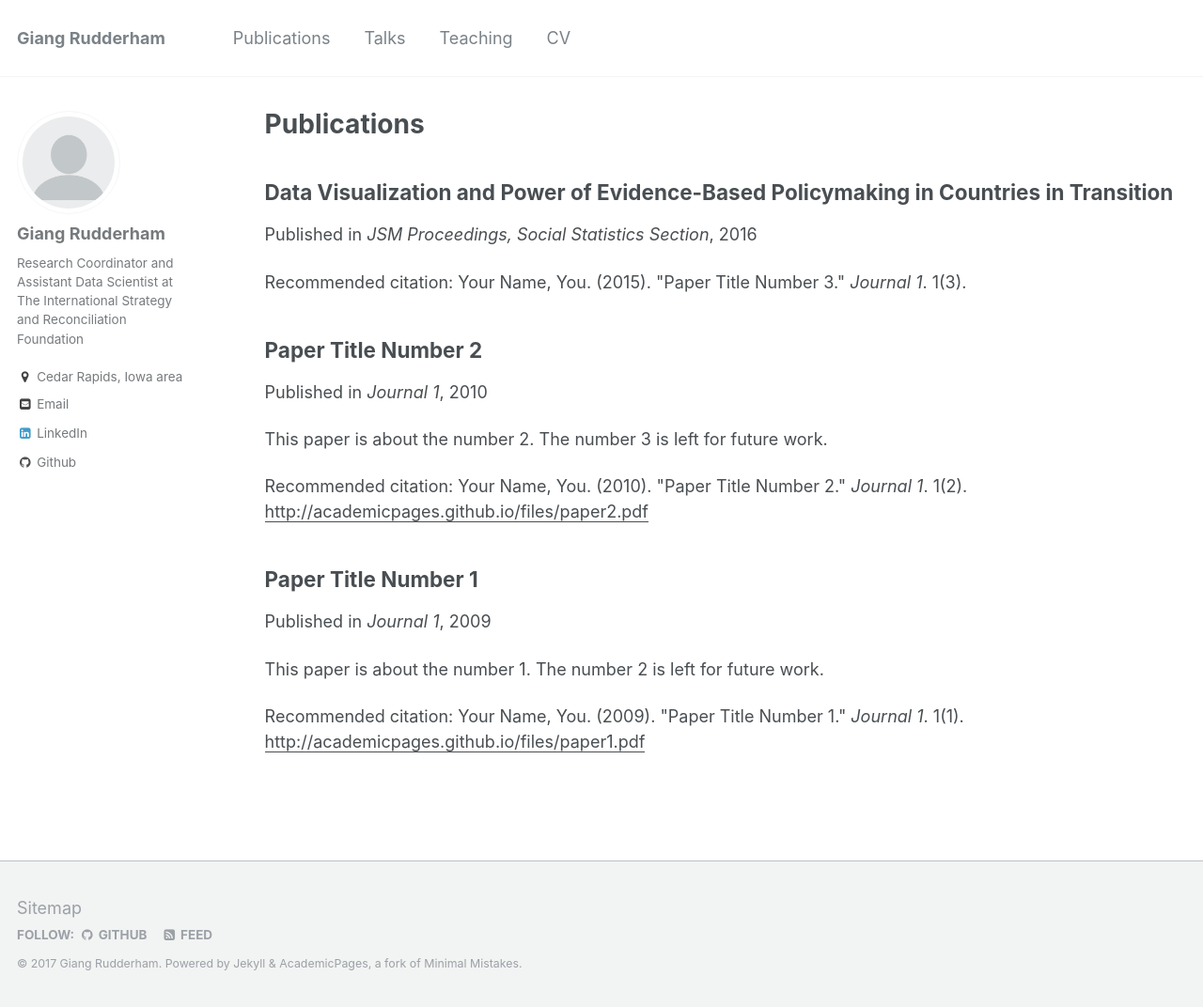
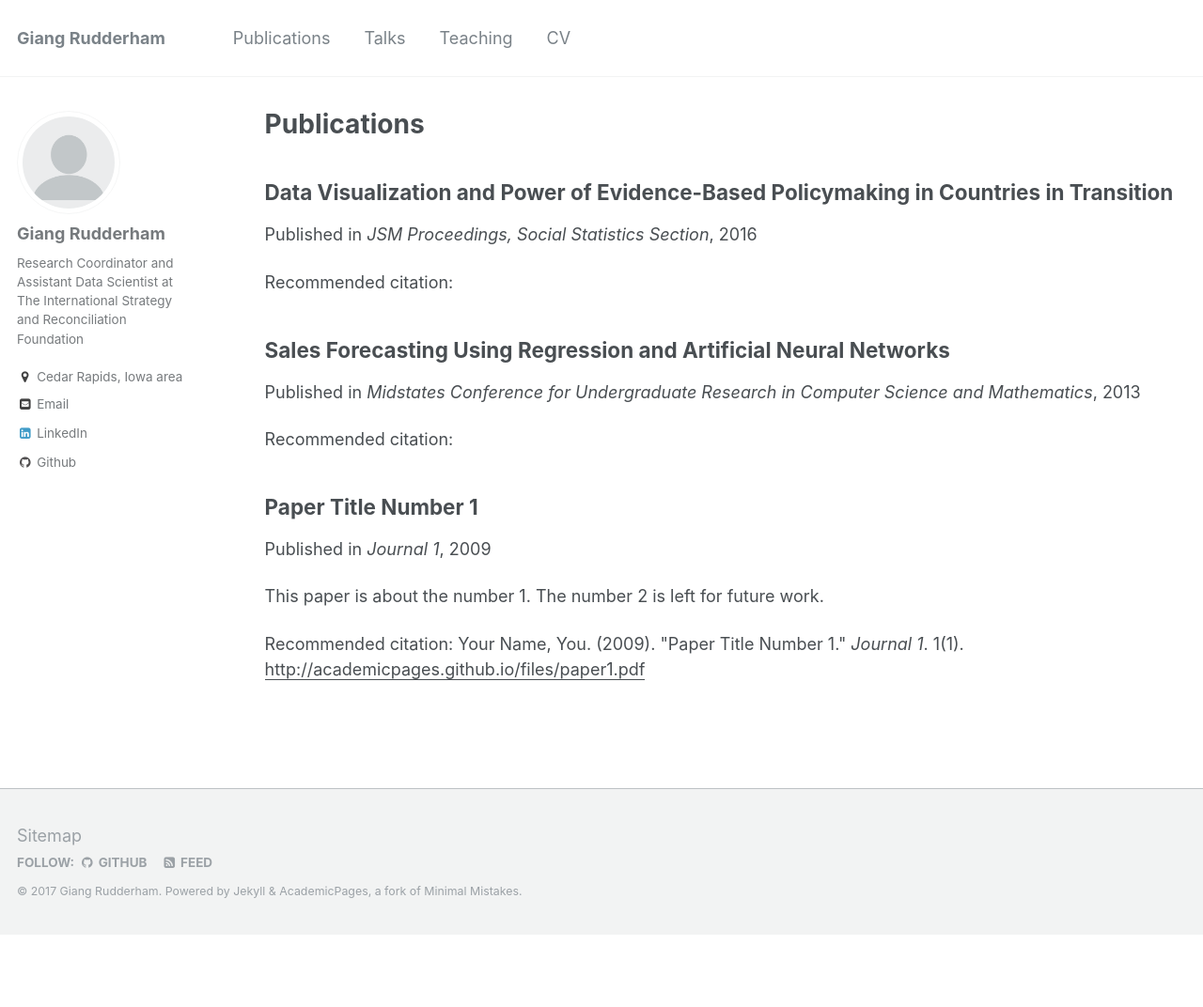
Before and after one commit to giang-rudderham/giang-rudderham.github.io, a Jekyll site: the page built from _pages/publications.md, in a window 1280 px wide and 1072 px high. Shown: the whole window at 94% size. Built offline with Jekyll 4.4.1, drawn with Linux system fonts in a browser that asks for light colours.

Commit message:
add 2013 publication

```diff
--- a/_publications/2010-10-01-paper-title-number-2.md
+++ /dev/null
@@ -1,15 +0,0 @@
----
-title: "Paper Title Number 2"
-collection: publications
-permalink: /publication/2010-10-01-paper-title-number-2
-excerpt: 'This paper is about the number 2. The number 3 is left for future work.'
-date: 2010-10-01
-venue: 'Journal 1'
-paperurl: 'http://academicpages.github.io/files/paper2.pdf'
-citation: 'Your Name, You. (2010). &quot;Paper Title Number 2.&quot; <i>Journal 1</i>. 1(2).'
----
-This paper is about the number 2. The number 3 is left for future work.
-
-[Download paper here](http://academicpages.github.io/files/paper2.pdf)
-
-Recommended citation: Your Name, You. (2010). "Paper Title Number 2." <i>Journal 1</i>. 1(2).
--- /dev/null
+++ b/_publications/2013.md
@@ -0,0 +1,15 @@
+---
+title: "Sales Forecasting Using Regression and Artificial Neural Networks"
+collection: publications
+permalink: /publication/2013
+excerpt: ''
+date: 2013-11-16
+venue: 'Midstates Conference for Undergraduate Research in Computer Science and Mathematics'
+paperurl: ''
+citation: ''
+---
+
+
+Recommended citation:
+Nguyen G, Kedia J, Snyder R, Pasteur RD, Wooster R. Sales forecasting using regression and artificial neural networks.
+Proceedings of the Midstates Conference for Undergraduate Research in Computer Science and Mathematics, Delaware, OH. November 2013.
--- a/_publications/2016-jsm.md
+++ b/_publications/2016-jsm.md
@@ -6,7 +6,7 @@ excerpt: ''
 date: 2016-08-02
 venue: 'JSM Proceedings, Social Statistics Section'
 paperurl: ''
-citation: 'Your Name, You. (2015). &quot;Paper Title Number 3.&quot; <i>Journal 1</i>. 1(3).'
+citation: ''
 ---
 
 
```
